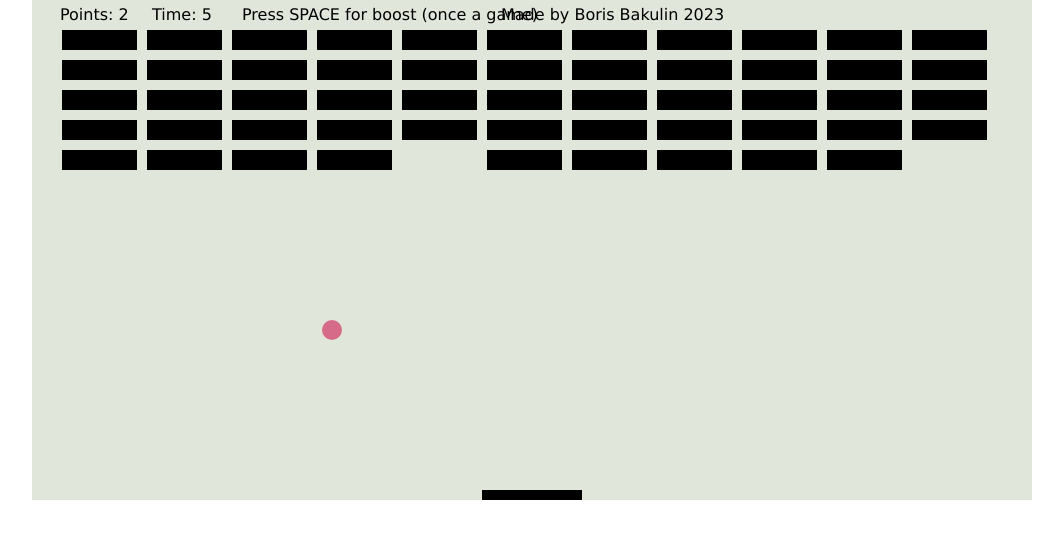
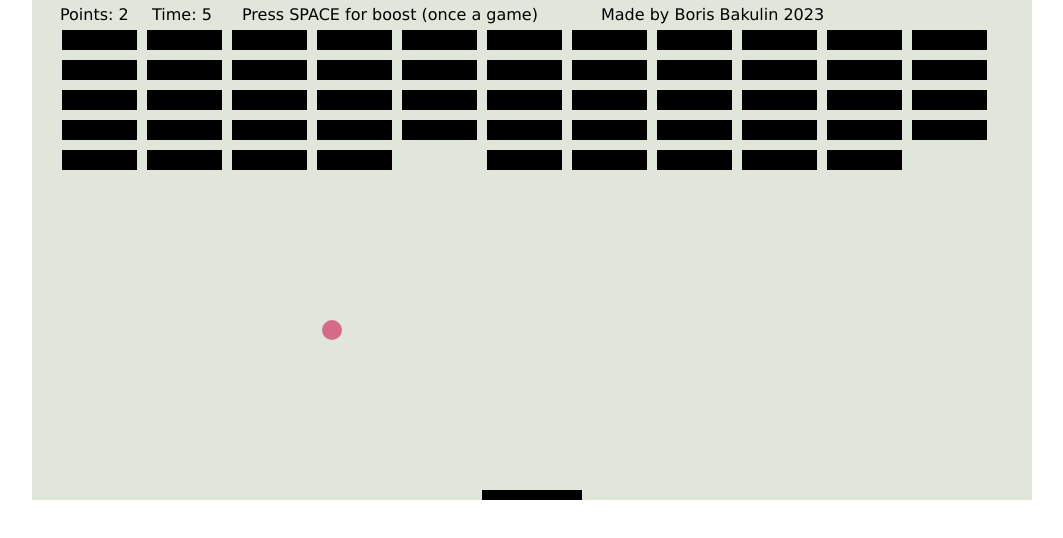
Before and after one commit to sudoBenguin/sudobenguin.github.io, a plain HTML site: page index.html in a window 1280 px wide. Shown: the whole page, without its empty margins (108-1171 px from the left). Drawn offline with Linux system fonts and the light colour scheme.

Commit message:
Update index.html

```diff
--- a/index.html
+++ b/index.html
@@ -198,7 +198,7 @@
 
 			ctx.font = "16px Verdana";
 			ctx.fillStyle = "#000000";
-			ctx.fillText("Made by Boris Bakulin 2023", 469, 20);
+			ctx.fillText("Made by Boris Bakulin 2023", 569, 20);
 
 			if (boostCounter ===1){
 				ctx.font = "16px Verdana";
```
